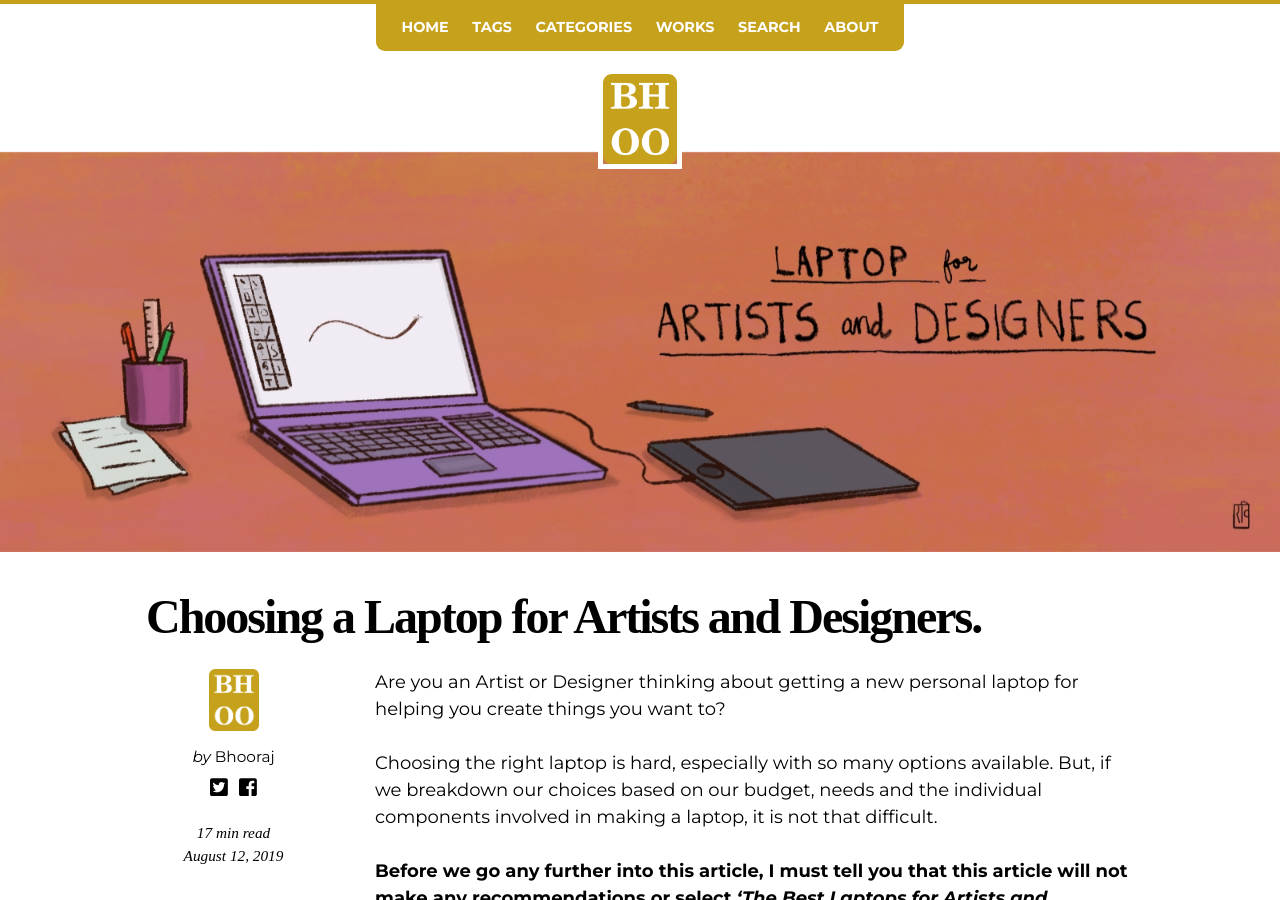
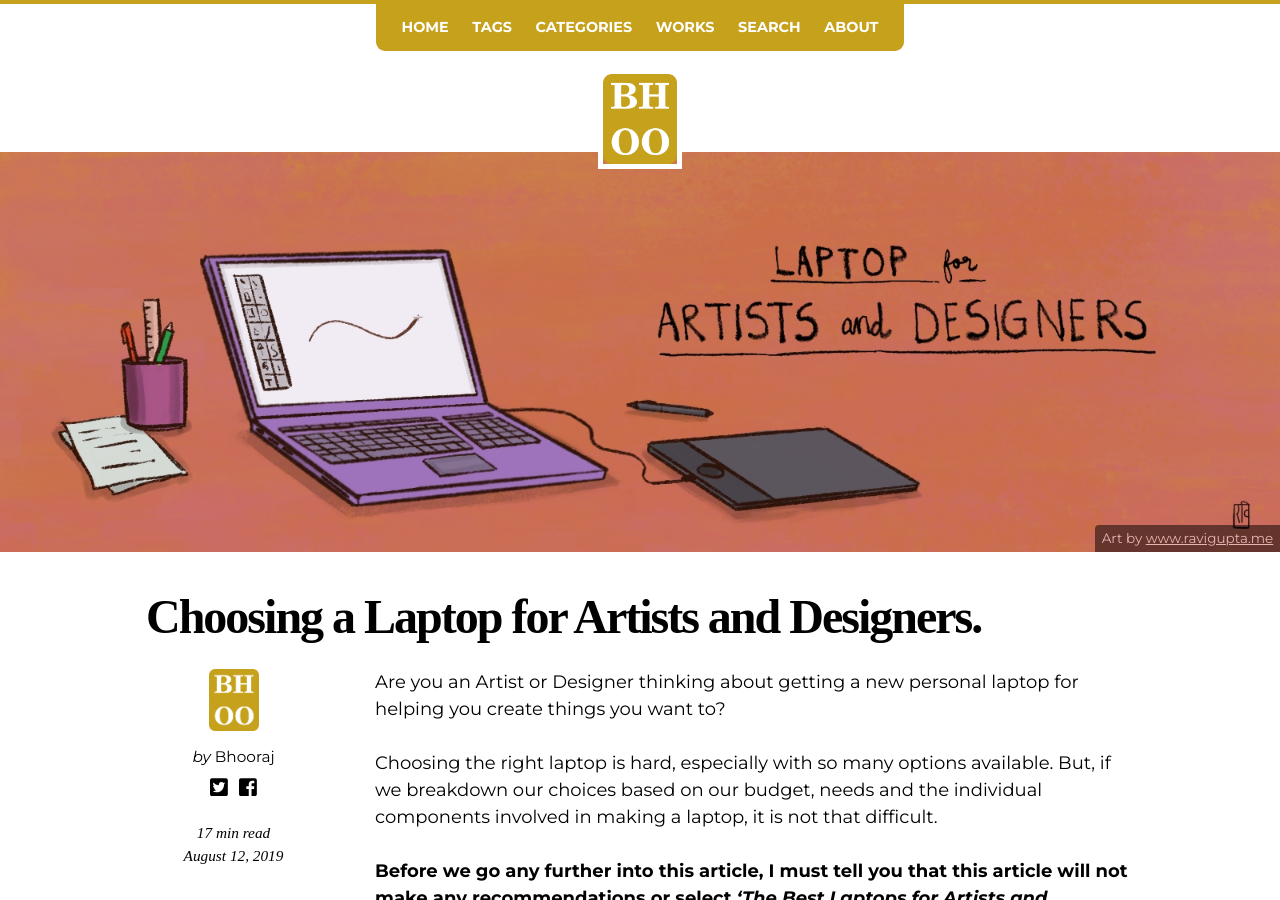
Before and after one commit to bhooraj/bhooraj-blog, a Jekyll site: the page built from _posts/2019-08-12-laptops-for-artists-designers.md, in a window 1280 px wide and 900 px high. Built offline with Jekyll 4.4.1, drawn with Linux system fonts in a browser that asks for light colours; nearby versions of some CDN libraries; some web fonts are replaced; comment, search, counter and statistics services are not loaded.

Commit message:
Update 2019-08-12-laptops-for-artists-designers.md

```diff
--- a/_posts/2019-08-12-laptops-for-artists-designers.md
+++ b/_posts/2019-08-12-laptops-for-artists-designers.md
@@ -2,7 +2,9 @@
 layout: post
 title: "Choosing a Laptop for Artists and Designers."
 excerpt_seperator: "<!--more-->"
-image: /images/laptop-for-artists-designers.jpg
+image:
+ path: /images/laptop-for-artists-designers.jpg
+ caption: "Art by [www.ravigupta.me](https://www.ravigupta.me/)"
 categories:
   - art-and-design
 tags:
```
